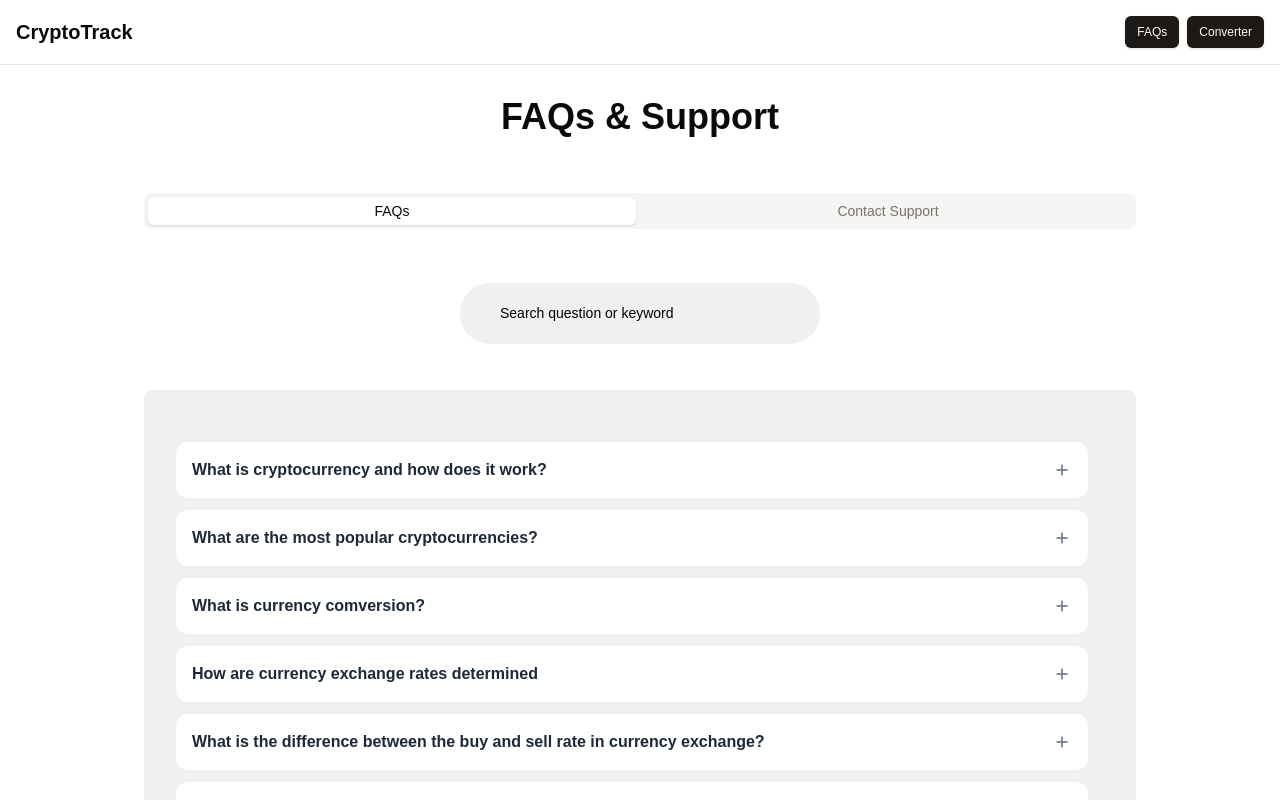
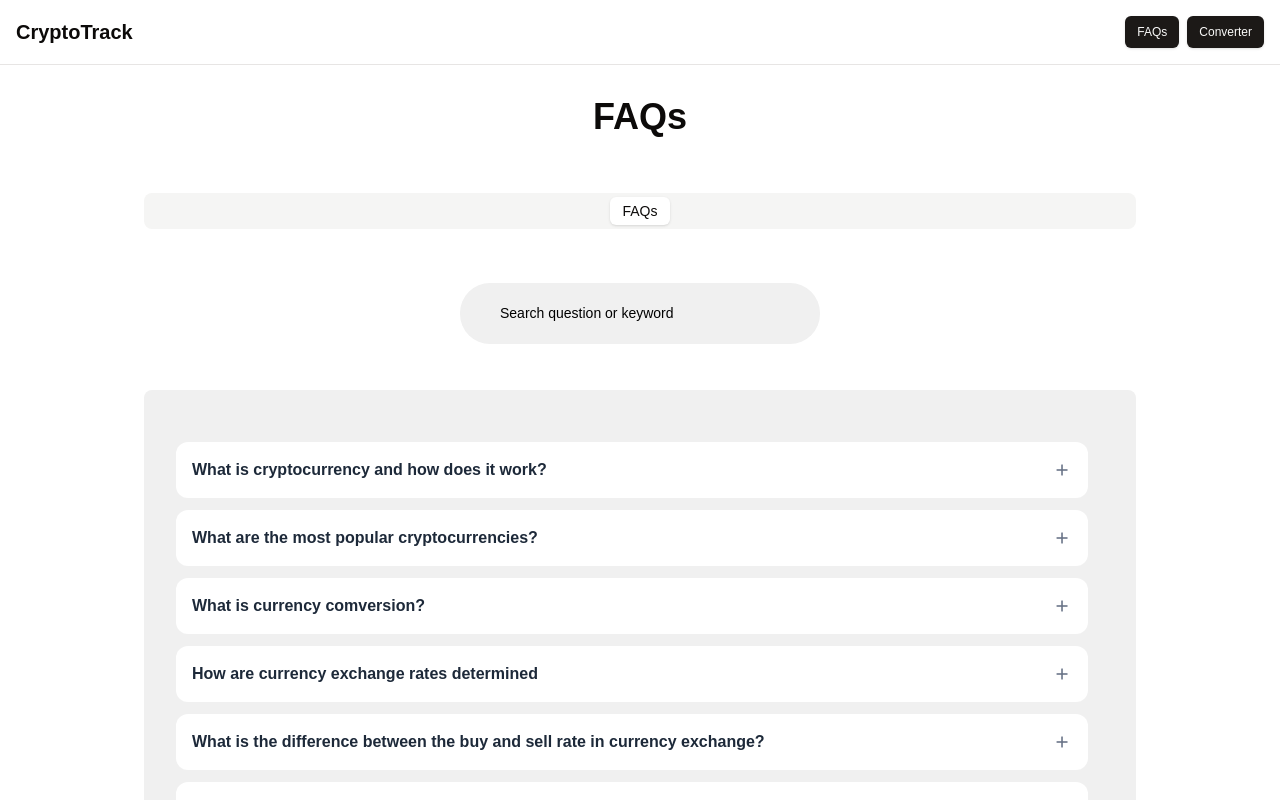
Before and after one commit to Sennaikee/cryptotracker, a Next.js app: page /faqs in a window 1280 px wide. Shown: the top 800 px of the page. Built offline with nearby package versions, Linux system fonts and the light colour scheme.

Commit message:
chore: remove support

```diff
--- a/src/app/faqs/page.tsx
+++ b/src/app/faqs/page.tsx
@@ -1,29 +1,23 @@
 import { Tabs, TabsContent, TabsList, TabsTrigger } from "@/components/ui/tabs";
 import FaqPage from "../components/faqs";
-import SupportForm from "../support/page";
 
 export default function FAQs() {
     return (
         <div className="container mx-auto px-4">
             <h1 className="flex justify-center text-4xl p-8 font-bold mb-6">
-                FAQs & Support
+                FAQs
             </h1>
 
             <div className="max-w-5xl mx-auto mt-6 px-4">
                 <Tabs defaultValue="faqs" className="max-w-5xl mx-auto mt-6">
-                    <TabsList className="grid grid-cols-2 md:grid-cols-2 w-full gap-2">
+                    <TabsList className="w-full gap-2">
                         <TabsTrigger value="faqs">
                             FAQs
                         </TabsTrigger>
-                        <TabsTrigger value="support">Contact Support</TabsTrigger>
                     </TabsList>
 
                     <TabsContent value="faqs">
                         <FaqPage />
-                    </TabsContent>
-
-                    <TabsContent value="support">
-                        <SupportForm />
                     </TabsContent>
                 </Tabs>
             </div>
```
